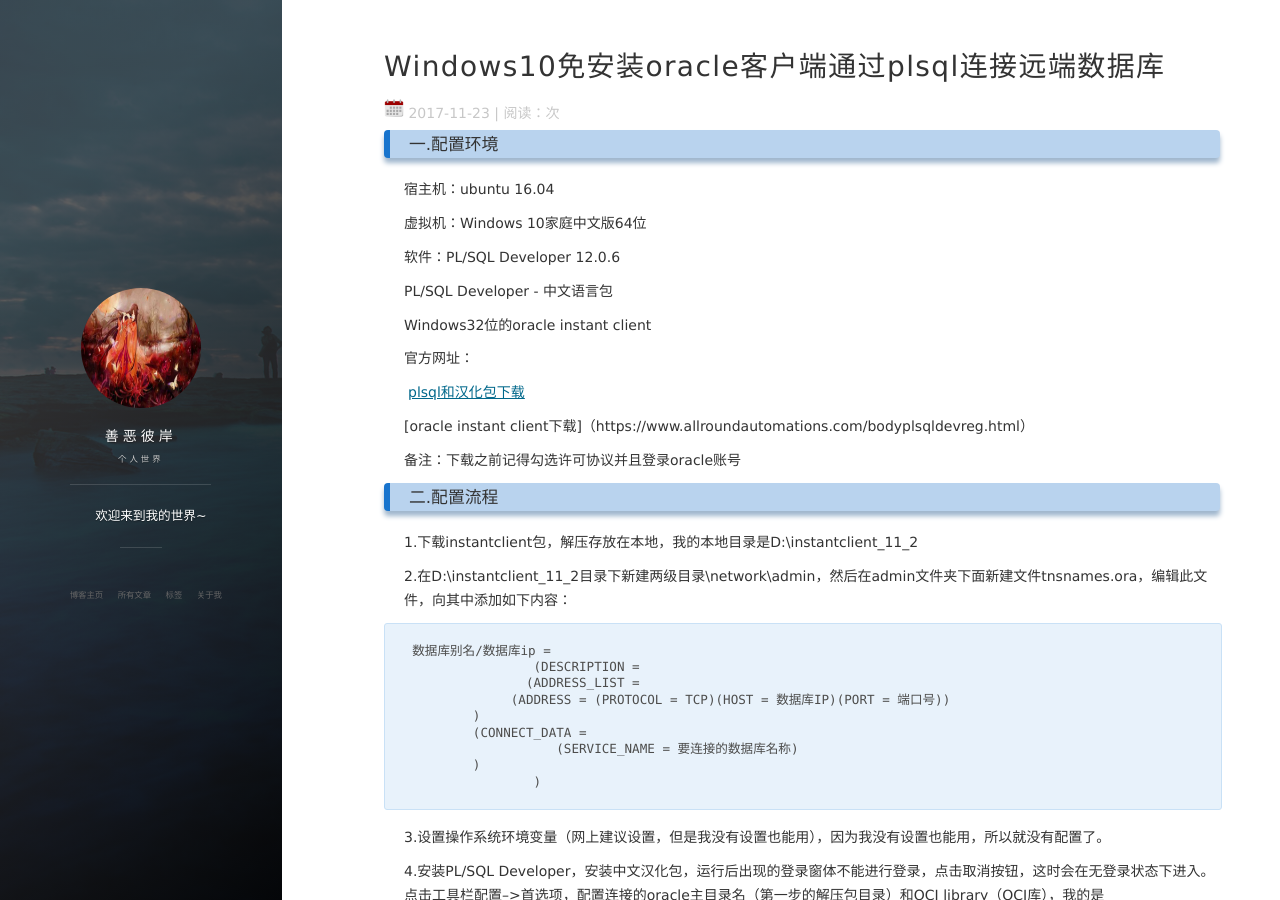
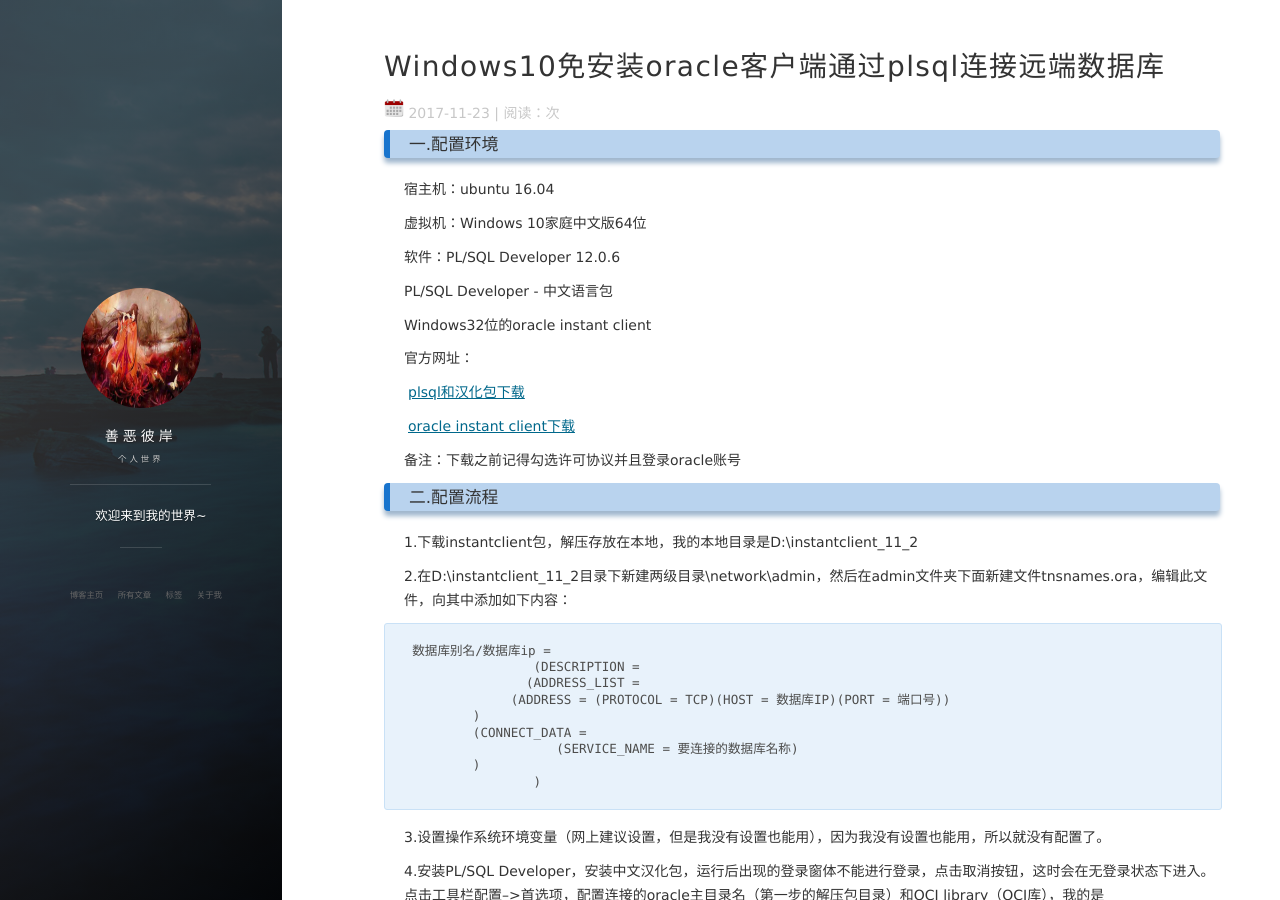
Before and after one commit to ghccc/ghccc.github.io, a Jekyll site: the page built from _posts/2017-11-23-oraclelink.md, in a window 1280 px wide and 900 px high. Built offline with Jekyll 4.4.1, drawn with Linux system fonts in a browser that asks for light colours; nearby versions of some CDN libraries; comment, search, counter and statistics services are not loaded.

Commit message:
add something about oracle

```diff
--- a/_posts/2017-11-23-oraclelink.md
+++ b/_posts/2017-11-23-oraclelink.md
@@ -26,7 +26,7 @@ Windows32位的oracle instant client
 
 [plsql和汉化包下载](https://www.allroundautomations.com/bodyplsqldevreg.html)
 
-[oracle instant client下载]（https://www.allroundautomations.com/bodyplsqldevreg.html）
+[oracle instant client下载](https://www.allroundautomations.com/bodyplsqldevreg.html)
 
 备注：下载之前记得勾选许可协议并且登录oracle账号
 
@@ -55,4 +55,5 @@ Windows32位的oracle instant client
 参考文章：
 
 1.[win7 64位不安装Oracle客户端配置PLSQL](http://www.jianshu.com/p/b4830bcc4555)
+
 2.[不安装oracle客户端 PLSQL11 64位 连接 ORACLE11g](http://blog.csdn.net/jojoy_828/article/details/74330627)
```
